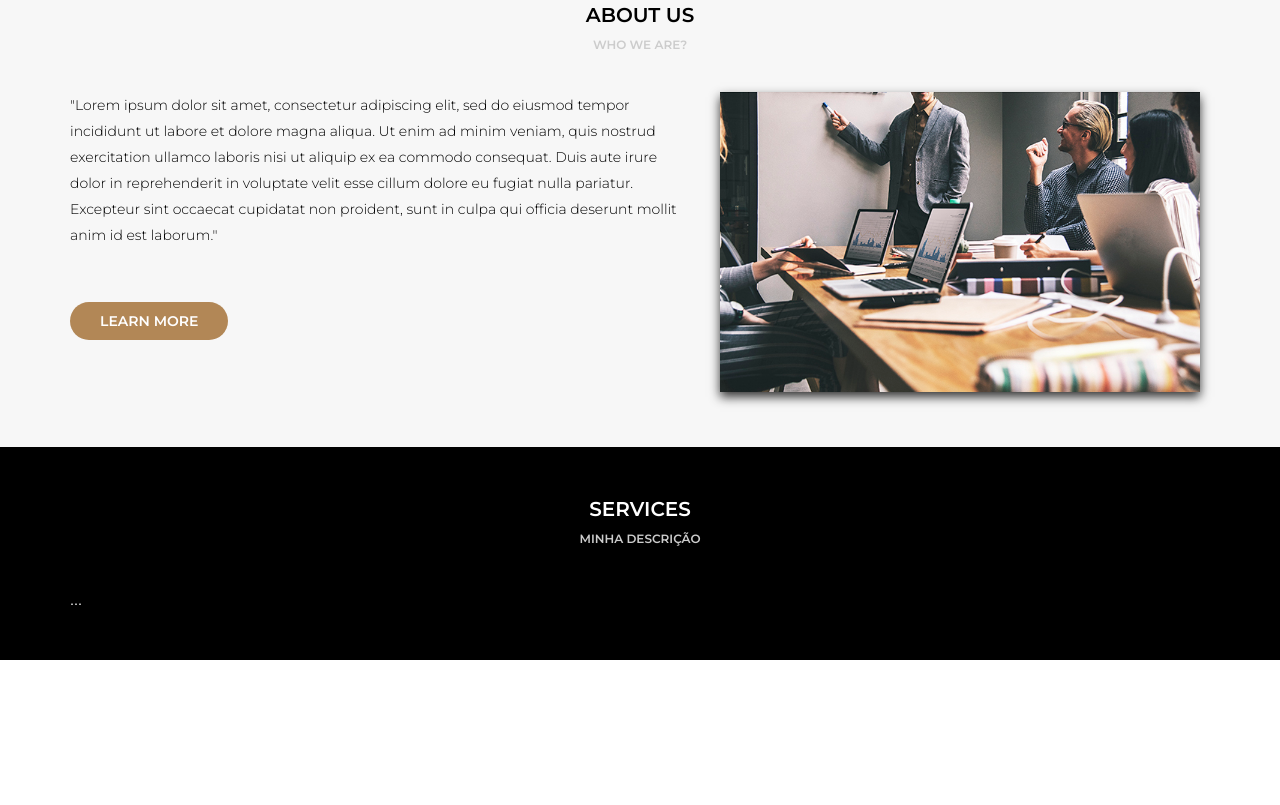
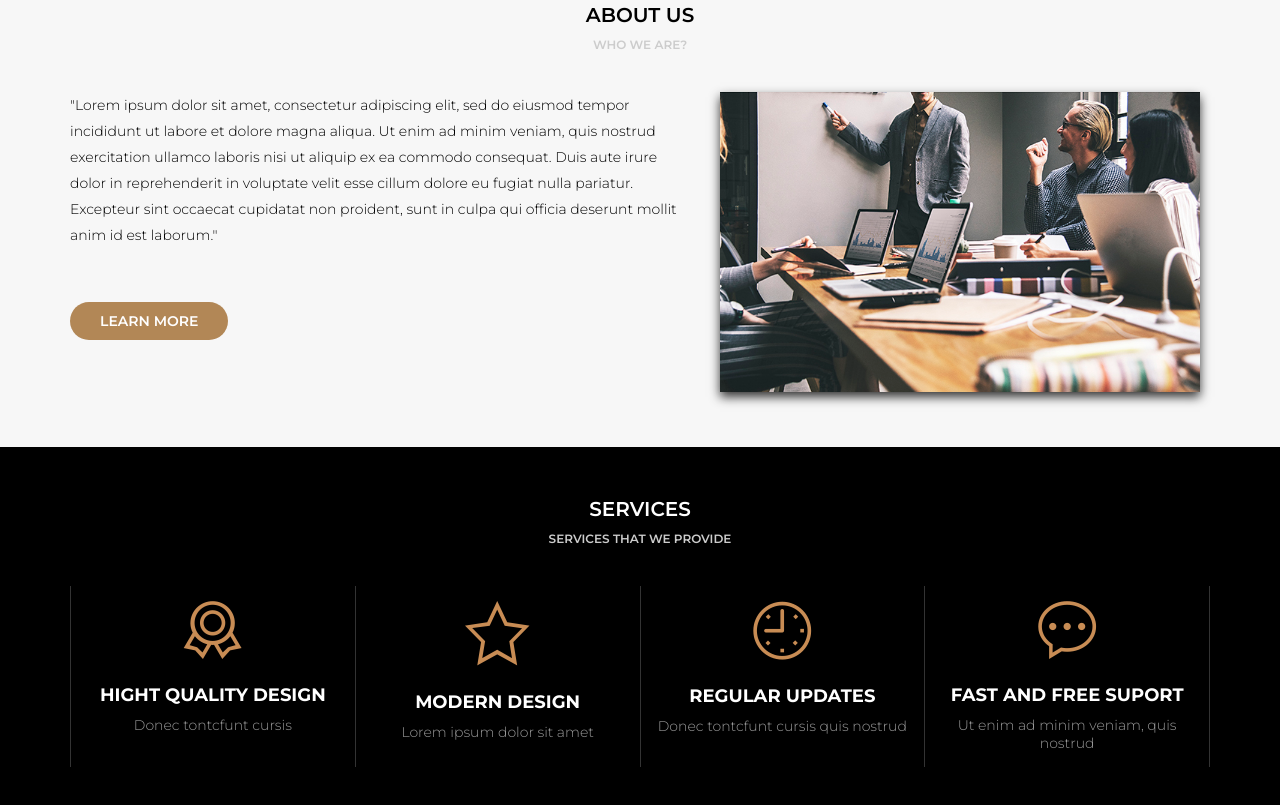
Before and after one commit to danielsousast/awax-template, a plain HTML site: page index.html in a window 1280 px wide. Shown: the part 847-1652 px from the top of the page. Before the commit the page ends 1507 px from the top, so only its background shows below. Drawn offline with Linux system fonts and the light colour scheme; files whose address does not match are found by name.

Commit message:
Stylized Section Services

```diff
--- a/assets/css/style.css
+++ b/assets/css/style.css
@@ -199,7 +199,7 @@ header {
 
 
 /*
-    Section CSS
+    Section About Us
 */
 
 
@@ -228,3 +228,37 @@ header {
     font-size: 14px;
     line-height: 26px;
 }
+
+
+/*
+    Section Services
+*/
+
+
+
+.section-services {
+    display: flex;
+    text-align: center;
+}
+
+.section-service {
+    flex: 1;
+    border-right: 1px solid #333;
+    padding: 15px;
+}
+
+.section-service:first-child {
+    border-left: 1px solid #333;
+
+}
+.section-service h4 {
+    margin-top: 20px;
+    text-transform: uppercase;
+    font-size: 18px;
+}
+
+.section-service p {
+    margin-top: 10px;
+    font-size: 14px;
+    color: #999;
+}
--- a/index.html
+++ b/index.html
@@ -1,5 +1,6 @@
 <!DOCTYPE html>
 <html lang="en">
+
 <head>
     <meta charset="UTF-8">
     <meta name="viewport" content="width=device-width, initial-scale=1.0">
@@ -7,6 +8,7 @@
 
     <title>Awax</title>
 </head>
+
 <body>
     <header>
         <div class="header-content">
@@ -36,8 +38,8 @@
             <div class="slides">
                 <div class="slide">
                     <div class="slide-content">
-                        <h1>DSIGN IS ABOUT <br/> <span>COMMUNICATION</span></h1>
-                        <h2>Call US: +00  1234 5678</h2>
+                        <h1>DSIGN IS ABOUT <br /> <span>COMMUNICATION</span></h1>
+                        <h2>Call US: +00 1234 5678</h2>
                         <a href="" class="button">Get in Touch</a>
                     </div>
                 </div>
@@ -61,7 +63,11 @@
             <div class="section-body">
                 <div class="section-about">
                     <div class="section-about--left">
-                        <p> "Lorem ipsum dolor sit amet, consectetur adipiscing elit, sed do eiusmod tempor incididunt ut labore et dolore magna aliqua. Ut enim ad minim veniam, quis nostrud exercitation ullamco laboris nisi ut aliquip ex ea commodo consequat. Duis aute irure dolor in reprehenderit in voluptate velit esse cillum dolore eu fugiat nulla pariatur. Excepteur sint occaecat cupidatat non proident, sunt in culpa qui officia deserunt mollit anim id est laborum."</p>
+                        <p> "Lorem ipsum dolor sit amet, consectetur adipiscing elit, sed do eiusmod tempor incididunt
+                            ut labore et dolore magna aliqua. Ut enim ad minim veniam, quis nostrud exercitation ullamco
+                            laboris nisi ut aliquip ex ea commodo consequat. Duis aute irure dolor in reprehenderit in
+                            voluptate velit esse cillum dolore eu fugiat nulla pariatur. Excepteur sint occaecat
+                            cupidatat non proident, sunt in culpa qui officia deserunt mollit anim id est laborum."</p>
                         <br />
                         <a href="" class="button">Learn More</a>
                     </div>
@@ -74,12 +80,34 @@
 
         <section class="default dark">
             <div class="section-title">Services</div>
-            <div class="section-desc">Minha descrição</div>
+            <div class="section-desc">Services that we provide</div>
             <div class="section-body">
-                ...
+                <div class="section-services">
+                    <div class="section-service">
+                        <img src="assets/img/medalha.png" alt="">
+                        <h4>Hight Quality Design</h4>
+                        <p>Donec tontcfunt cursis</p>
+                    </div>
+                    <div class="section-service">
+                        <img src="assets/img/estrela.png" alt="">
+                        <h4>Modern Design</h4>
+                        <p>Lorem ipsum dolor sit amet</p>
+                    </div>
+                    <div class="section-service">
+                        <img src="assets/img/relogio.png" alt="">
+                        <h4>Regular Updates</h4>
+                        <p>Donec tontcfunt cursis quis nostrud</p>
+                    </div>
+                    <div class="section-service">
+                        <img src="assets/img/balao.png" alt="">
+                        <h4>Fast and free suport</h4>
+                        <p>Ut enim ad minim veniam, quis nostrud</p>
+                    </div>
+                </div>
             </div>
         </section>
 
     </main>
 </body>
+
 </html>
```
